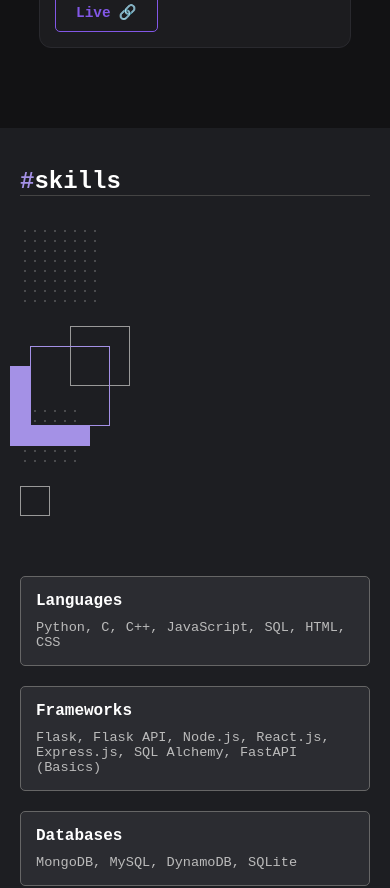
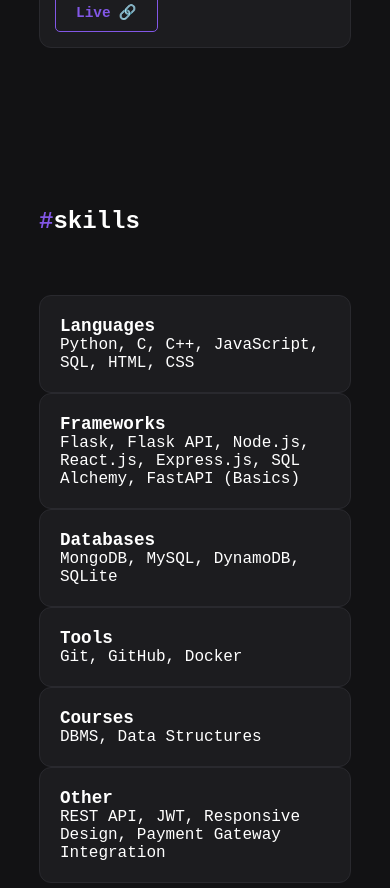
Before and after one commit to Sawan03/sawan, a React (Create React App) app: page / in a window 390 px wide. Shown: the part 3520-4408 px from the top of the page. Built offline with nearby package versions, Linux system fonts and the light colour scheme.

Commit message:
Update Skills.css

```diff
--- a/src/styles/Skills.css
+++ b/src/styles/Skills.css
@@ -1,113 +1,199 @@
+/* --- Section Layout --- */
 .skills-section {
-  padding: 40px 20px;
-  background-color: #1d1e22;
+  padding: 80px 10%;
+  background-color: #121214; /* Consistent Dark Theme */
   color: white;
   font-family: 'Courier New', monospace;
   position: relative;
+  overflow: hidden;
 }
 
-.skills-section h2 {
-  font-size: 1.5rem;
-  margin-bottom: 30px;
-  color: white;
-  border-bottom: 1px solid #444;
+/* --- Header --- */
+.skills-header {
+  display: flex;
+  align-items: center;
+  gap: 20px;
+  margin-bottom: 60px;
 }
 
-.skills-section .hashtag {
-  color: #a491e6;
+.skills-header h2 {
+  font-size: 2rem;
+  margin: 0;
 }
 
-/* Main skill area */
+.hashtag { color: #8257e6; }
+
+.line {
+  height: 1px;
+  background: #8257e6;
+  width: 200px;
+  opacity: 0.5;
+}
+
+/* --- Main Container --- */
 .skills-container {
   display: flex;
-  justify-content: space-between;
-  gap: 40px;
-  flex-wrap: wrap;
-  position: relative;
+  gap: 60px;
+  align-items: flex-start;
 }
 
-/* Background visuals */
-.bg-squares {
+/* --- Left Side: Abstract Art --- */
+.skills-art {
   position: relative;
-  flex: 1;
-  min-width: 250px;
+  width: 300px;
+  height: 400px;
+  display: flex; /* Keep it visible on Desktop */
 }
 
-.dot-grid {
+/* Decorative Boxes */
+.art-box {
+  position: absolute;
+  border: 2px solid #8257e6;
+  transition: all 0.5s ease;
+}
+
+.box-large {
+  width: 150px;
+  height: 150px;
+  top: 50px;
+  left: 20px;
+  border-color: #04d361; /* Green */
+  animation: float 6s infinite ease-in-out;
+}
+
+.box-small {
   width: 80px;
   height: 80px;
-  background-image: radial-gradient(white 1px, transparent 1px);
-  background-size: 10px 10px;
-  opacity: 0.2;
-  margin-bottom: 20px;
+  bottom: 80px;
+  right: 40px;
+  border-color: #8257e6; /* Purple */
+  animation: float 8s infinite ease-in-out reverse;
 }
 
-.dot-grid.small {
-  width: 60px;
-  height: 60px;
+.dots-grid {
+  position: absolute;
+  width: 200px;
+  height: 200px;
+  top: 100px;
+  right: 20px;
+  background-image: radial-gradient(#555 1px, transparent 1px);
+  background-size: 15px 15px;
+  opacity: 0.3;
+  z-index: -1;
 }
 
-.box {
-  border: 1px solid #999;
-  width: 60px;
-  height: 60px;
-  margin: 20px 0;
+/* Floating Icons inside the art */
+.floating-icon {
+  position: absolute;
+  font-size: 2.5rem;
+  opacity: 0.8;
 }
 
-.box1 {
-  margin-left: 50px;
+.python { top: 20px; right: 50px; animation: bounce 4s infinite; }
+.react { bottom: 40px; left: 40px; animation: spin 10s linear infinite; }
+
+/* --- Right Side: Skills Grid --- */
+.skills-grid {
+  flex: 1;
+  display: grid;
+  grid-template-columns: repeat(auto-fit, minmax(250px, 1fr));
+  gap: 25px;
 }
 
-.box2 {
-  width: 30px;
-  height: 30px;
+/* --- Skill Card --- */
+.skill-card {
+  background-color: #1c1c1f;
+  border: 1px solid #29292e;
+  padding: 20px;
+  border-radius: 12px;
+  transition: all 0.3s ease;
 }
 
-.overlap-box {
-  width: 80px;
-  height: 80px;
-  border: 1px solid #a491e6;
-  position: absolute;
-  top: 120px;
-  left: 10px;
-  box-shadow: -20px 20px 0 0 #a491e6;
+.skill-card:hover {
+  border-color: #8257e6;
+  transform: translateY(-5px);
+  box-shadow: 0 10px 20px rgba(0,0,0,0.3);
 }
 
-/* Skills boxes */
-.skills-boxes {
-  display: grid;
-  grid-template-columns: repeat(auto-fit, minmax(180px, 1fr));
-  gap: 20px;
-  flex: 2;
-  min-width: 280px;
+.card-header {
+  display: flex;
+  align-items: center;
+  gap: 10px;
+  margin-bottom: 15px;
+  border-bottom: 1px solid #29292e;
+  padding-bottom: 10px;
 }
 
-.skill-card {
-  border: 1px solid #666;
-  padding: 15px;
-  background-color: #2b2c31;
-  border-radius: 5px;
+.cat-icon { font-size: 1.2rem; }
+
+.skill-card h3 {
+  font-size: 1.1rem;
+  color: #fff;
+  margin: 0;
 }
 
-.skill-card h3 {
-  font-size: 1rem;
-  margin-bottom: 10px;
-  color: white;
+/* --- Skill Pills (Tags) --- */
+.skill-tags {
+  display: flex;
+  flex-wrap: wrap;
+  gap: 10px;
 }
 
-.skill-card p {
+.skill-pill {
   font-size: 0.85rem;
-  color: #bbb;
-  word-wrap: break-word;
+  color: #a8a8b3;
+  background: rgba(255, 255, 255, 0.05);
+  padding: 6px 12px;
+  border-radius: 4px;
+  transition: all 0.2s ease;
+  cursor: default;
+  border: 1px solid transparent;
 }
 
-/* Responsive */
-@media (max-width: 768px) {
+.skill-pill:hover {
+  color: #fff;
+  background: rgba(130, 87, 230, 0.2); /* Purple Bg */
+  border-color: #8257e6;
+  transform: scale(1.05);
+}
+
+/* --- Animations --- */
+@keyframes float {
+  0% { transform: translateY(0px); }
+  50% { transform: translateY(-20px); }
+  100% { transform: translateY(0px); }
+}
+
+@keyframes bounce {
+  0%, 100% { transform: translateY(0); }
+  50% { transform: translateY(-10px); }
+}
+
+@keyframes spin {
+  from { transform: rotate(0deg); }
+  to { transform: rotate(360deg); }
+}
+
+/* --- Responsive --- */
+@media (max-width: 900px) {
   .skills-container {
     flex-direction: column;
   }
 
-  .skills-boxes {
-    grid-template-columns: 1fr;
+  .skills-art {
+    display: none; /* Hide abstract art on tablet/mobile to save space */
+  }
+
+  .skills-grid {
+    width: 100%;
+    grid-template-columns: 1fr; /* Single column on small screens */
+  }
+
+  .line { display: none; }
+}
+
+@media (min-width: 600px) and (max-width: 900px) {
+  .skills-grid {
+    grid-template-columns: repeat(2, 1fr); /* 2 columns on tablets */
   }
 }
```
